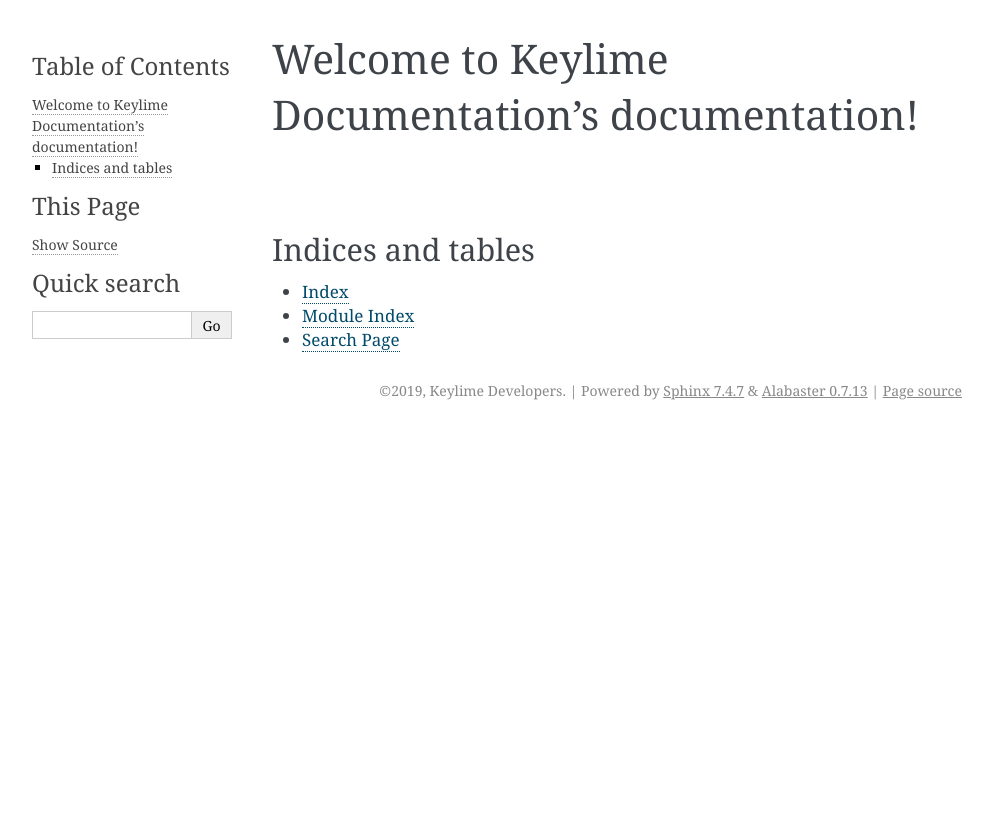
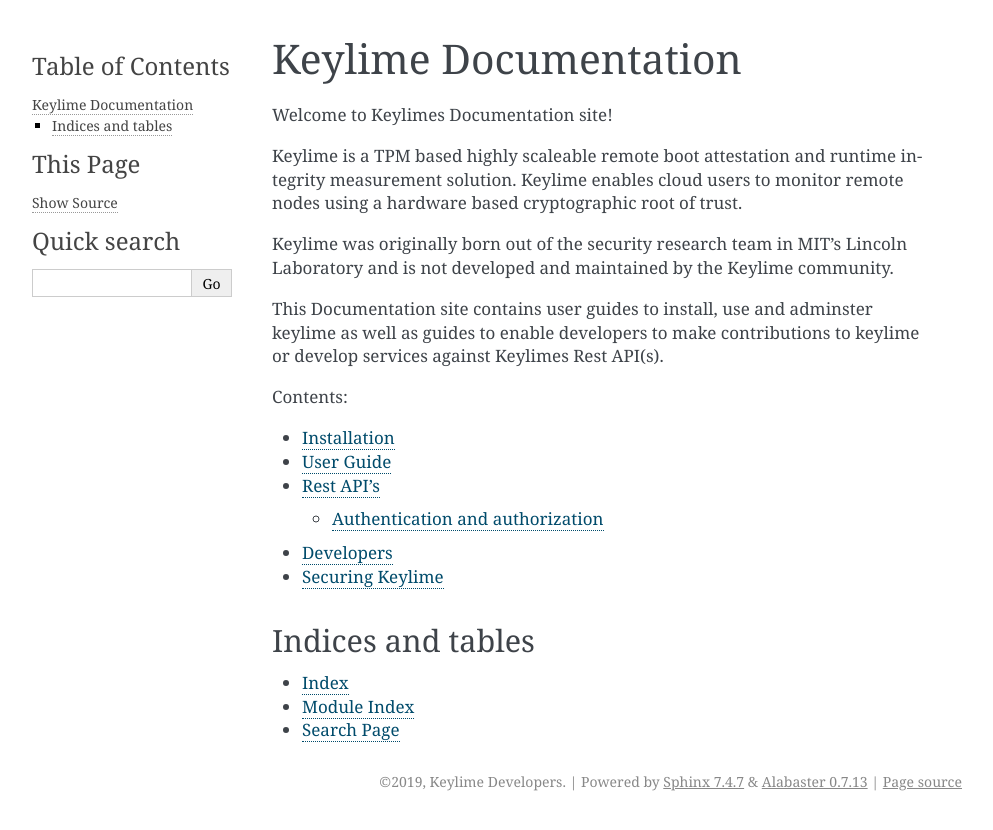
Before and after one commit to keylime/keylime, a Sphinx documentation site: the page built from docs/index.rst, in a window 1280 px wide. Shown: the top 830 px of the page, without its empty margins (148-1141 px from the left). Built offline with Sphinx 7.4.7, drawn with Linux system fonts in a browser that asks for light colours.

Commit message:
Test Formating for Rest API

```diff
--- /dev/null
+++ b/docs/developers.rst
@@ -0,0 +1,3 @@
+==========
+Developers
+==========
--- a/docs/index.rst
+++ b/docs/index.rst
@@ -1,12 +1,30 @@
-=================================================
-Welcome to Keylime Documentation's documentation!
-=================================================
+=====================
+Keylime Documentation
+=====================
+
+Welcome to Keylimes Documentation site!
+
+Keylime is a TPM based highly scaleable remote boot attestation and runtime
+integrity measurement solution. Keylime enables cloud users to monitor remote
+nodes using a hardware based cryptographic root of trust.
+
+Keylime was originally born out of the security research team in MIT's Lincoln
+Laboratory and is not developed and maintained by the Keylime community.
+
+This Documentation site contains user guides to install, use and adminster
+keylime as well as guides to enable developers to make contributions to keylime
+or develop services against Keylimes Rest API(s).
+
 
 .. toctree::
    :maxdepth: 2
    :caption: Contents:
 
-
+   installation
+   user_guide
+   rest_apis
+   developers
+   security
 
 Indices and tables
 ==================
--- /dev/null
+++ b/docs/installation.rst
@@ -0,0 +1,3 @@
+============
+Installation
+============
--- /dev/null
+++ b/docs/security.rst
@@ -0,0 +1,3 @@
+================
+Securing Keylime
+================
--- /dev/null
+++ b/docs/user_guide.rst
@@ -0,0 +1,3 @@
+==========
+User Guide
+==========
```
Also changed, not shown: docs/rest_apis.rst (added, +79 -0 lines).
